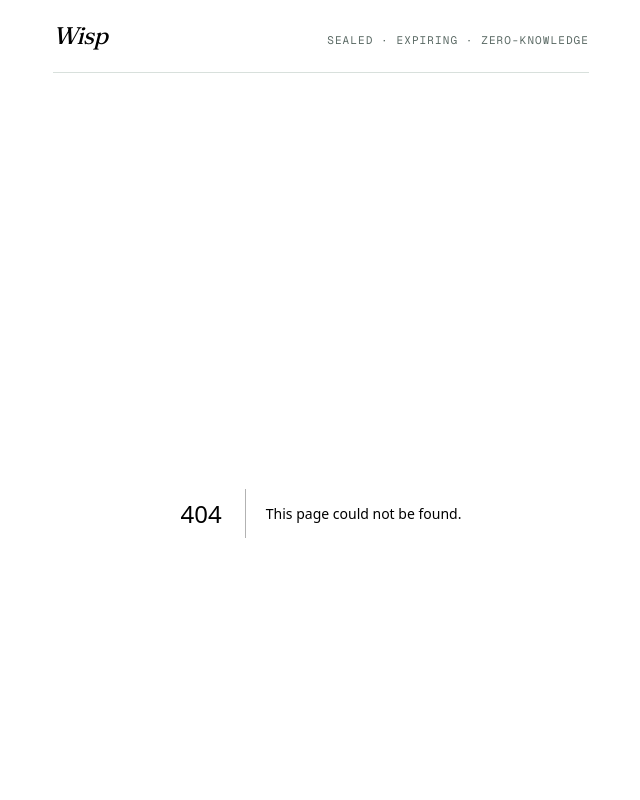
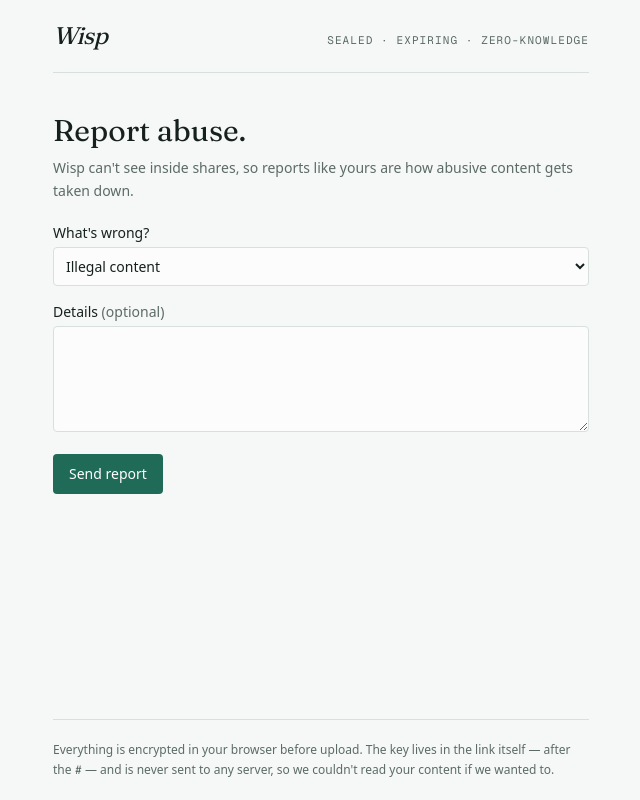
Before and after one commit to Simplemart17/wisp, a Next.js app: page /report in a window 1280 px wide. Before the commit this address had no page. Shown: the top 800 px of the page, without its empty margins (319-959 px from the left). Built offline with nearby package versions, Linux system fonts and the light colour scheme.

Commit message:
feat(abuse): report endpoint, form, and reports table

```diff
--- /dev/null
+++ b/src/app/api/report/route.ts
@@ -0,0 +1,43 @@
+import { ApiError, clientIp, errorResponse, jsonResponse, readJsonBody } from "@/lib/server/http";
+import { rateLimit } from "@/lib/server/ratelimit";
+import { wispDb } from "@/lib/server/supabase";
+import { hashIp } from "@/lib/server/tokens";
+
+export const runtime = "nodejs";
+
+const REASONS = new Set(["illegal", "malware", "phishing", "other"]);
+
+/**
+ * Abuse reporting (SPEC §10): Wisp cannot scan ciphertext, so reports + rate
+ * limits + upload caps are the mitigation. Reports land in wisp.reports for
+ * the operator to review (and revoke via the DB if warranted).
+ */
+export async function POST(req: Request): Promise<Response> {
+  try {
+    if (!rateLimit(`report:${clientIp(req)}`, 5, 10 * 60 * 1000)) {
+      throw new ApiError(429, "Too many reports, slow down");
+    }
+
+    const body = await readJsonBody(req);
+    if (typeof body.reason !== "string" || !REASONS.has(body.reason)) {
+      throw new ApiError(400, "reason must be one of: illegal, malware, phishing, other");
+    }
+    const shareId =
+      typeof body.shareId === "string" && /^[A-Za-z0-9_-]{1,32}$/.test(body.shareId)
+        ? body.shareId
+        : null;
+    const details = typeof body.details === "string" ? body.details.slice(0, 2000) : null;
+
+    const { error } = await wispDb().from("reports").insert({
+      share_id: shareId,
+      reason: body.reason,
+      details,
+      ip_hash: hashIp(clientIp(req)),
+    });
+    if (error) throw new Error(`report insert failed: ${error.message}`);
+
+    return jsonResponse({ ok: true }, 201);
+  } catch (error) {
+    return errorResponse(error);
+  }
+}
--- /dev/null
+++ b/src/app/report/page.tsx
@@ -0,0 +1,10 @@
+import { ReportForm } from "@/components/report-form";
+
+export default async function ReportPage({
+  searchParams,
+}: {
+  searchParams: Promise<{ share?: string }>;
+}) {
+  const { share } = await searchParams;
+  return <ReportForm shareId={share ?? ""} />;
+}
--- /dev/null
+++ b/src/components/report-form.tsx
@@ -0,0 +1,93 @@
+"use client";
+
+import { useState } from "react";
+
+import { Notice } from "./bits";
+
+const REASONS = [
+  { value: "illegal", label: "Illegal content" },
+  { value: "malware", label: "Malware" },
+  { value: "phishing", label: "Phishing or scam" },
+  { value: "other", label: "Something else" },
+];
+
+export function ReportForm({ shareId }: { shareId: string }) {
+  const [reason, setReason] = useState("illegal");
+  const [details, setDetails] = useState("");
+  const [state, setState] = useState<"form" | "sending" | "done" | "error">("form");
+
+  async function submit(event: React.FormEvent) {
+    event.preventDefault();
+    setState("sending");
+    const res = await fetch("/api/report", {
+      method: "POST",
+      headers: { "content-type": "application/json" },
+      body: JSON.stringify({ shareId: shareId || undefined, reason, details }),
+    });
+    setState(res.ok ? "done" : "error");
+  }
+
+  if (state === "done") {
+    return (
+      <section className="space-y-3">
+        <h1 className="font-display text-3xl">Report received.</h1>
+        <p className="text-sm leading-relaxed text-faded">
+          Thank you. Because content is end-to-end encrypted, we can&apos;t inspect it — but
+          reported shares are reviewed and can be taken down.
+        </p>
+      </section>
+    );
+  }
+
+  return (
+    <section className="space-y-5">
+      <div>
+        <h1 className="font-display text-3xl">Report abuse.</h1>
+        <p className="mt-2 text-sm leading-relaxed text-faded">
+          Wisp can&apos;t see inside shares, so reports like yours are how abusive content gets
+          taken down.{shareId ? " This report references the share you were viewing." : ""}
+        </p>
+      </div>
+
+      <form onSubmit={submit} className="space-y-4">
+        <label className="block">
+          <span className="mb-1 block text-sm">What&apos;s wrong?</span>
+          <select
+            value={reason}
+            onChange={(e) => setReason(e.target.value)}
+            className="w-full rounded-sm border border-mist bg-white/60 px-2 py-2 text-sm focus:border-verdigris focus:outline-none"
+          >
+            {REASONS.map((r) => (
+              <option key={r.value} value={r.value}>
+                {r.label}
+              </option>
+            ))}
+          </select>
+        </label>
+
+        <label className="block">
+          <span className="mb-1 block text-sm">
+            Details <span className="text-faded">(optional)</span>
+          </span>
+          <textarea
+            value={details}
+            onChange={(e) => setDetails(e.target.value)}
+            rows={4}
+            maxLength={2000}
+            className="w-full rounded-sm border border-mist bg-white/60 p-3 text-sm focus:border-verdigris focus:outline-none"
+          />
+        </label>
+
+        {state === "error" ? <Notice tone="error">Sending the report failed — try again.</Notice> : null}
+
+        <button
+          type="submit"
+          disabled={state === "sending"}
+          className="rounded-sm bg-verdigris px-4 py-2.5 text-sm font-medium text-white hover:bg-verdigris-deep disabled:opacity-60"
+        >
+          {state === "sending" ? "Sending…" : "Send report"}
+        </button>
+      </form>
+    </section>
+  );
+}
```
Also changed, not shown: 1 other file (tests, documents, lock files or other folders).
